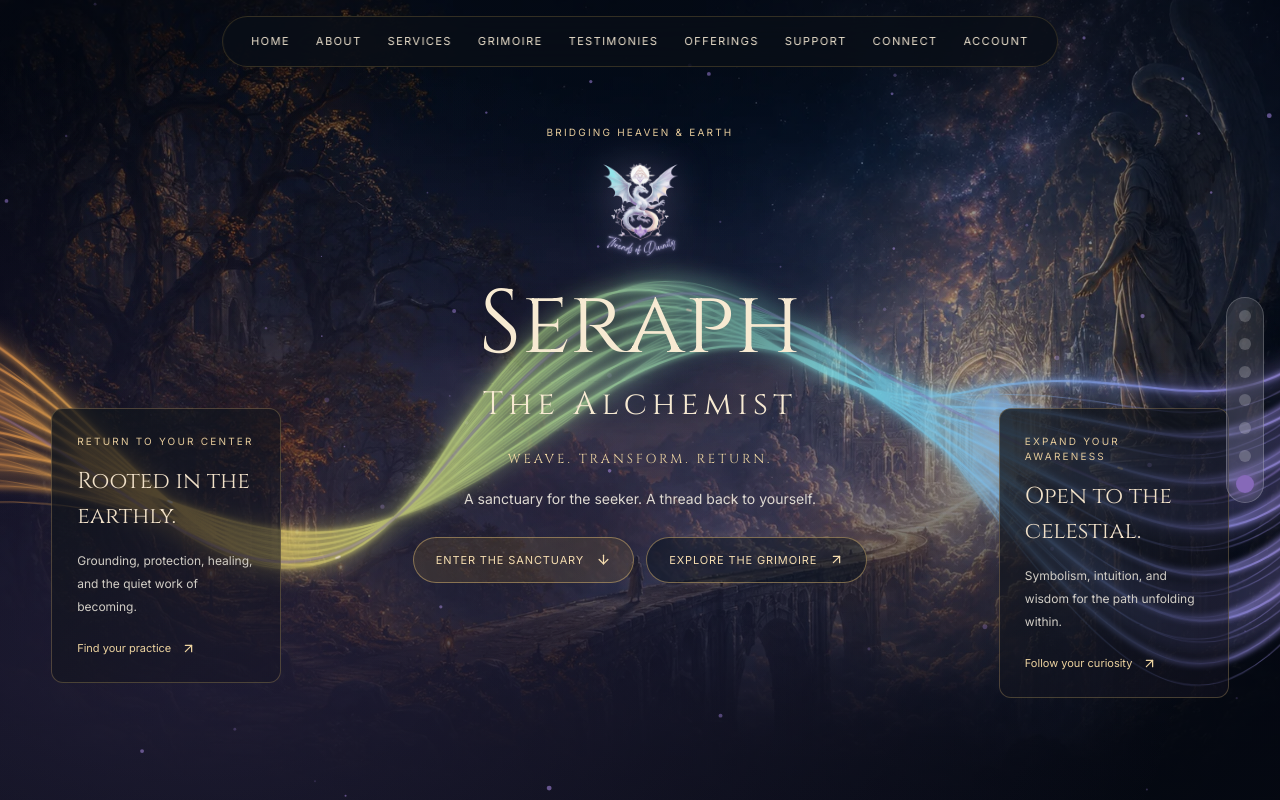
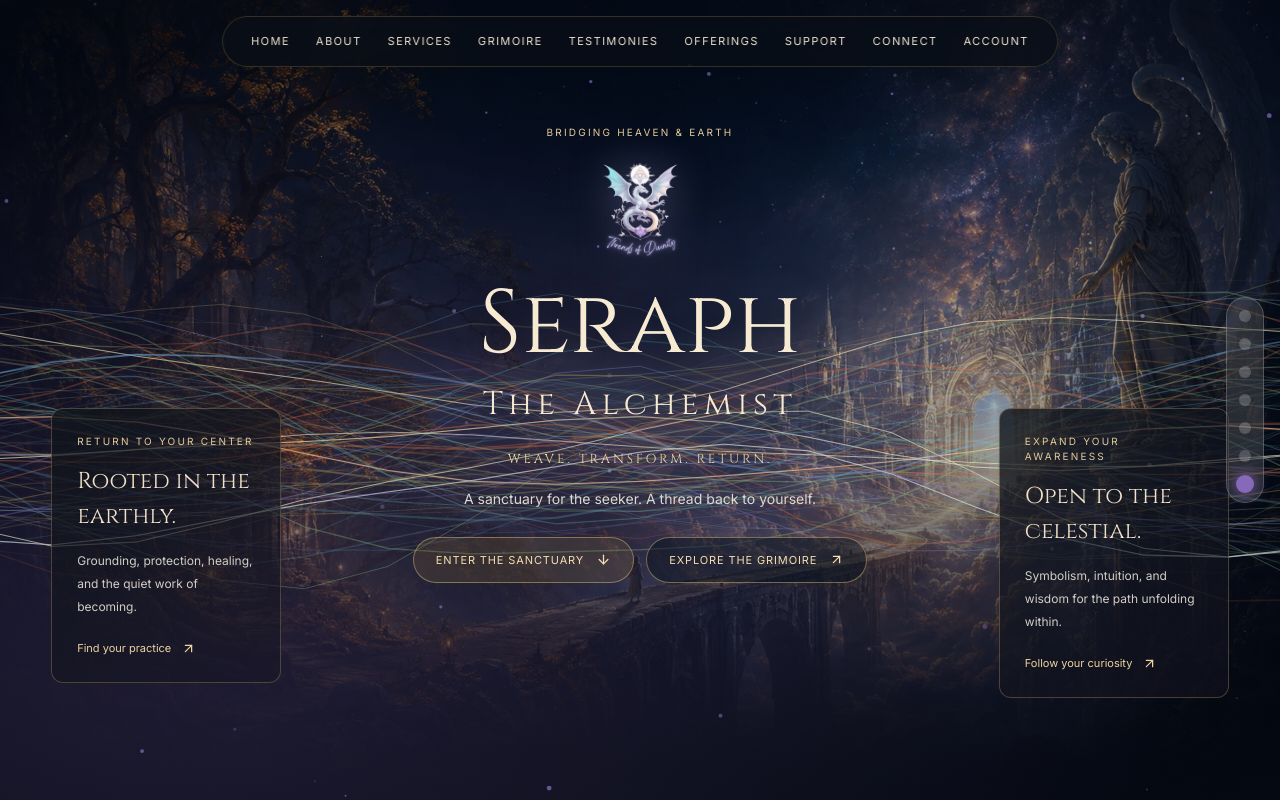
Before and after one commit to theweatherboy/seraphthealchemist, a Next.js app: page / in a window 1280 px wide. Shown: the top 800 px of the page. Built offline with nearby package versions, Linux system fonts and the light colour scheme.

Commit message:
Redesign luminous thread animation

```diff
--- a/src/app/globals.css
+++ b/src/app/globals.css
@@ -80,6 +80,7 @@ html { scroll-behavior:smooth; scroll-padding-top:100px; }
 .realm-atmosphere { transition:background 1.5s; }
 .living-threads { position:absolute; inset:0; overflow:hidden; opacity:.85; }
 .living-threads svg { width:100%; height:100%; }
+.living-threads-canvas canvas { width:100%; height:100%; display:block; }
 .thread-drift { animation:weave-drift 18s ease-in-out infinite alternate; transform-origin:center; }
 .thread-spark { animation:weave-spark 18s linear infinite; }
 .realm-thread { transition:stroke 1.5s; }
--- a/src/components/layout/AppShell.tsx
+++ b/src/components/layout/AppShell.tsx
@@ -4,7 +4,7 @@ import React from 'react';
 import { RealmProvider } from '@/context/RealmContext';
 import GlobalNavigation from './GlobalNavigation';
 import RealmIndicator from './RealmIndicator';
-import LivingTapestry from '@/components/visual/LivingTapestry';
+import LivingTapestry from '@/components/visual/LivingTapestryCanvas';
 import ParticleField from '@/components/visual/ParticleField';
 import EnvironmentBackground from '@/components/visual/EnvironmentBackground';
 
--- /dev/null
+++ b/src/components/visual/LivingTapestryCanvas.tsx
@@ -0,0 +1,18 @@
+"use client";
+import { useEffect, useRef } from 'react';
+
+type Strand = { phase:number; speed:number; width:number; alpha:number; amp:number; depth:number; hue:number; bias:number; seed:number };
+const palette = ['#d66b43','#f1b84f','#d8d07b','#8fca8a','#71d2d5','#76a9e8','#8d87dd','#c397e8'];
+const strands: Strand[] = Array.from({ length: 108 }, (_, i) => ({ phase:Math.random()*Math.PI*2, speed:.00012+Math.random()*.00028, width:.3+Math.random()*1.15, alpha:.06+Math.random()*.4, amp:14+Math.random()*72, depth:Math.random(), hue:i/107*7+(Math.random()-.5)*.8, bias:(Math.random()-.5)*.9, seed:Math.random()*1000 }));
+
+export default function LivingTapestryCanvas() {
+  const ref = useRef<HTMLCanvasElement>(null);
+  useEffect(() => {
+    const canvas=ref.current; const ctx=canvas?.getContext('2d'); if(!canvas||!ctx)return;
+    const reduce=window.matchMedia('(prefers-reduced-motion: reduce)').matches; let w=0,h=0,dpr=1,raf=0,start=performance.now(); let pointer={x:0,y:0,active:false};
+    const resize=()=>{const b=canvas.getBoundingClientRect();dpr=Math.min(devicePixelRatio||1,1.5);w=b.width;h=b.height;canvas.width=w*dpr;canvas.height=h*dpr;ctx.setTransform(dpr,0,0,dpr,0,0);};
+    const move=(e:PointerEvent)=>{pointer={x:e.clientX,y:e.clientY,active:true};}; const leave=()=>{pointer.active=false;}; resize(); window.addEventListener('resize',resize); window.addEventListener('pointermove',move,{passive:true}); window.addEventListener('pointerleave',leave);
+    const draw=(now:number)=>{const t=reduce?0:now-start;ctx.clearRect(0,0,w,h);const fx=w*(.48+Math.sin(t*.00008)*.12),fy=h*(.53+Math.cos(t*.00011)*.08); strands.forEach((s,index)=>{const pts:{x:number;y:number}[]=[];const base=h*(.52+s.bias*.28);for(let k=0;k<=18;k++){const p=k/18,x=w*(p*1.18-.09);const wave=Math.sin(p*8.2+s.phase+t*s.speed)*s.amp+Math.sin(p*17+s.seed)*s.amp*.24;const gather=Math.exp(-Math.pow((p-.55-s.bias*.12)*4,2))*(fy-base)*(.25+s.depth*.55);let y=base+wave+gather+(p-.5)*s.bias*70;if(pointer.active){const dx=x-pointer.x,dy=y-pointer.y,dist=Math.sqrt(dx*dx+dy*dy),pull=Math.max(0,1-dist/230);y+=(pointer.y-y)*pull*.18;}pts.push({x,y});}ctx.beginPath();pts.forEach((p,i)=>{if(i===0)ctx.moveTo(p.x,p.y);else{const q=pts[i-1];ctx.quadraticCurveTo(q.x+(p.x-q.x)*.5,q.y+(p.y-q.y)*.5,p.x,p.y);}});ctx.strokeStyle=palette[Math.max(0,Math.min(7,Math.floor(s.hue)))];ctx.globalAlpha=s.alpha*(.55+s.depth*.7);ctx.lineWidth=s.width*(.7+s.depth);ctx.lineCap='round';ctx.stroke();if(index%21===0){ctx.globalAlpha=.65;ctx.lineWidth=1;ctx.strokeStyle='#fff4d5';ctx.stroke();}});ctx.globalAlpha=1;if(!reduce)raf=requestAnimationFrame(draw);}; draw(performance.now()); return()=>{cancelAnimationFrame(raf);window.removeEventListener('resize',resize);window.removeEventListener('pointermove',move);window.removeEventListener('pointerleave',leave);};
+  }, []);
+  return <div className="living-threads living-threads-canvas" aria-hidden="true"><canvas ref={ref} /></div>;
+}
```
Also changed, not shown: 1 other file (tests, documents, lock files or other folders).
